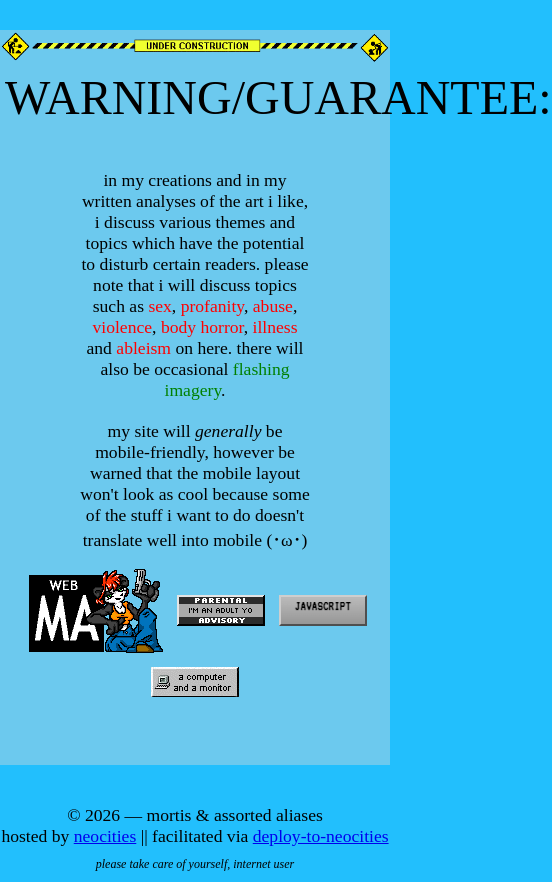
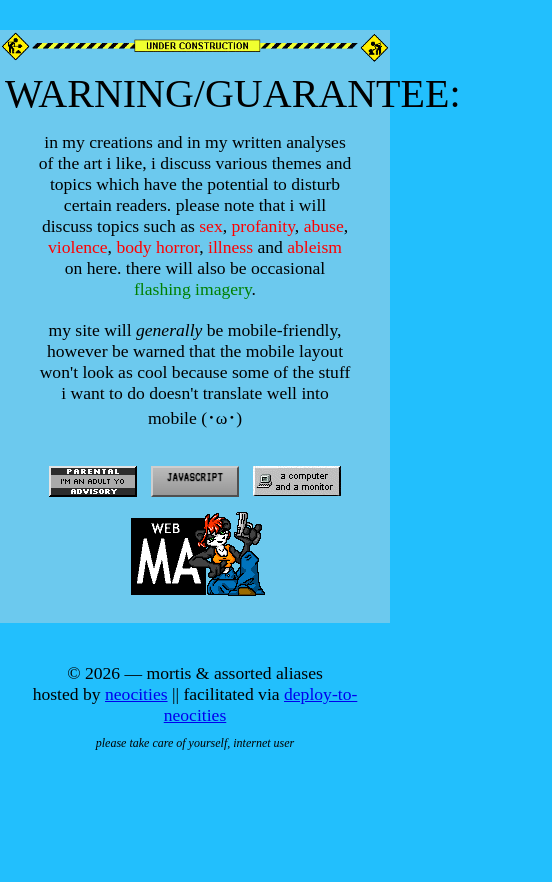
Before and after one commit to ErroneousMortis/neocities, a plain HTML site: page coming-soon/index.html in a window 390 px wide. Shown: the whole page, 552 px wide, since content can reach past the window. Drawn offline with Linux system fonts and the light colour scheme; a script that the page names is missing.

Commit message:
test zone: edited desktop and mobile layouts of landing page to look better; landing buttons now change order on mobile so the look of it isn't weirdly asymmetrical

```diff
--- a/coming-soon/index.html
+++ b/coming-soon/index.html
@@ -35,7 +35,7 @@
 	  <p>my site will <span class="emphasis">generally</span> be mobile-friendly, however be warned that the mobile layout won't look as cool because some of the stuff i want to do doesn't translate well into mobile (･ω･)</p>
 	  </div>
 	  <div id="landing-buttons" class="flex-container">
-	    <a href="https://www.mabsland.com/Adoption.html"><img id="webma" src="media/censorma.gif" alt="web MA"></a>
+	    <a href="https://www.mabsland.com/Adoption.html" id="webma"><img src="media/censorma.gif" alt="web MA"></a>
 		<a href="#"><img src="media/buadult.png" alt="button adult"></a>
 		<a href="#"><img src="media/bujsenabled.gif" alt="button js"></a>
 		<a href="#"><img src="media/bubestviewed.gif" alt="button best viewed"></a>
--- a/coming-soon/styles/stylin.css
+++ b/coming-soon/styles/stylin.css
@@ -32,13 +32,13 @@ body#landing {
 }
 
 #landing h2 {
-	font-size: 3em;
+	font-size: 2.5em;
 	padding: 5px;
 }
 
 #landing-buttons {
 	flex-wrap: wrap;
-	padding-bottom: 60px;
+	padding-bottom: 20px;
 	align-items: center;
 }
 
@@ -51,8 +51,8 @@ body#landing {
 	max-width: 88px; */
 }
 
-#webma {
-/* 	width: 88px; */
+a#webma {
+	order: 1;
 }
 
 #landing-cw {
@@ -69,9 +69,10 @@ body#landing {
 }
 
 #landing-cw-text {
-	margin-left: 70px;
-	margin-right: 70px;
-	margin-top: 30px;
+	margin-left: 28px;
+	margin-right: 28px;
+	margin-top: 0px;
+	margin-bottom: 20px;
 }
 
 #footerline {
@@ -115,6 +116,8 @@ footer {
 
 footer p {
 	font-size: 1.1em;
+	padding-left: 10px;
+	padding-right: 10px;
 }
 
 /* Tablet View */
@@ -124,7 +127,10 @@ footer p {
 @media screen and (min-width: 981px){
 
 #landing-cw-text {
+	margin-left: 70px;
+	margin-right: 70px;
 	padding-bottom: 60px;
+	margin-top: 30px;
 }
 
 #landing-buttons {
@@ -132,6 +138,7 @@ footer p {
 	position:absolute;
 	top: 17px;
 	right: -75px;
+	padding-bottom: 60px;
 }
 
 #landing-buttons img {
@@ -141,4 +148,9 @@ footer p {
 	padding-right: 0px;
 }
 
+a#webma {
+	order: -1;
 }
+
+
+}
```
